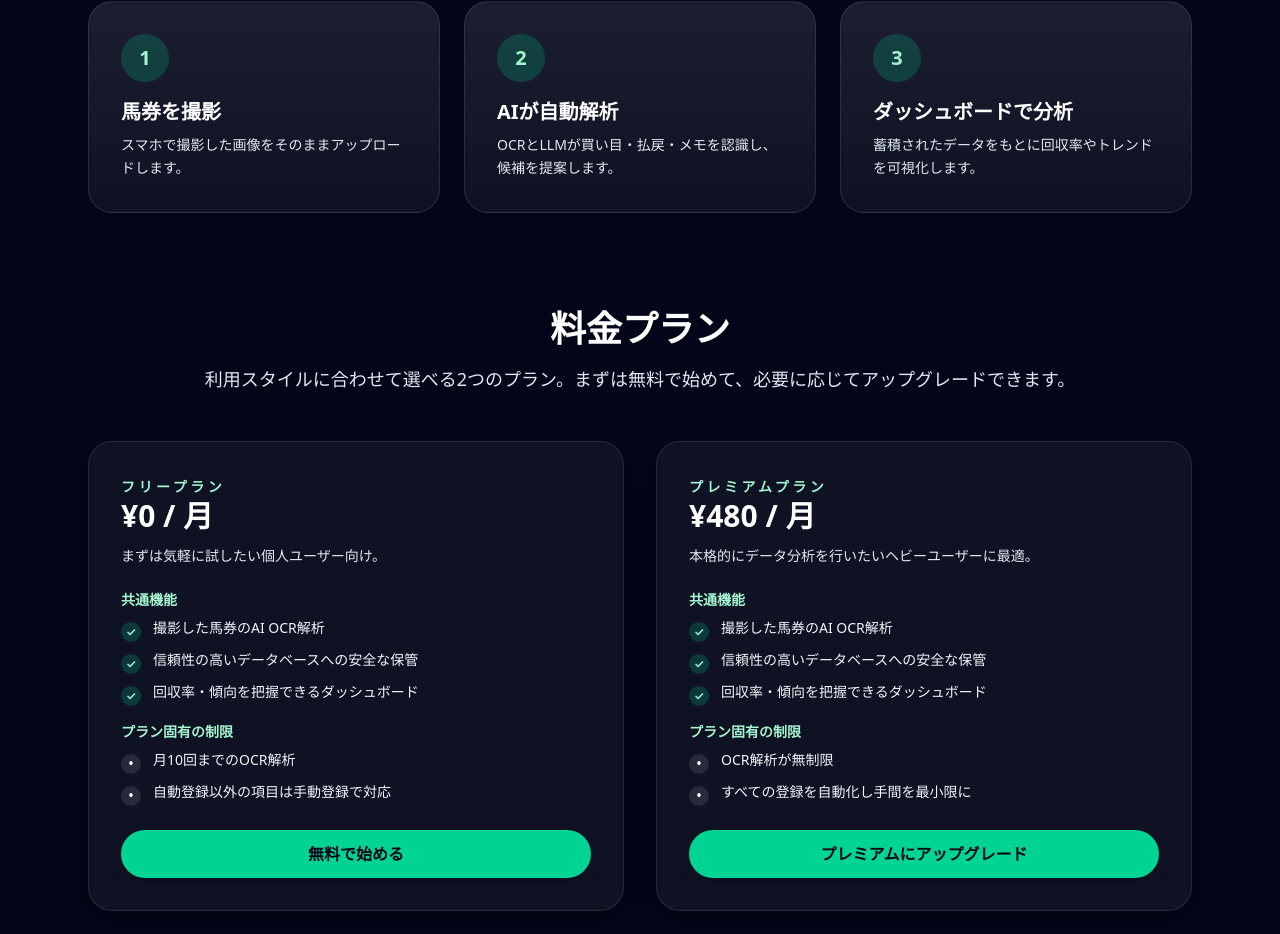
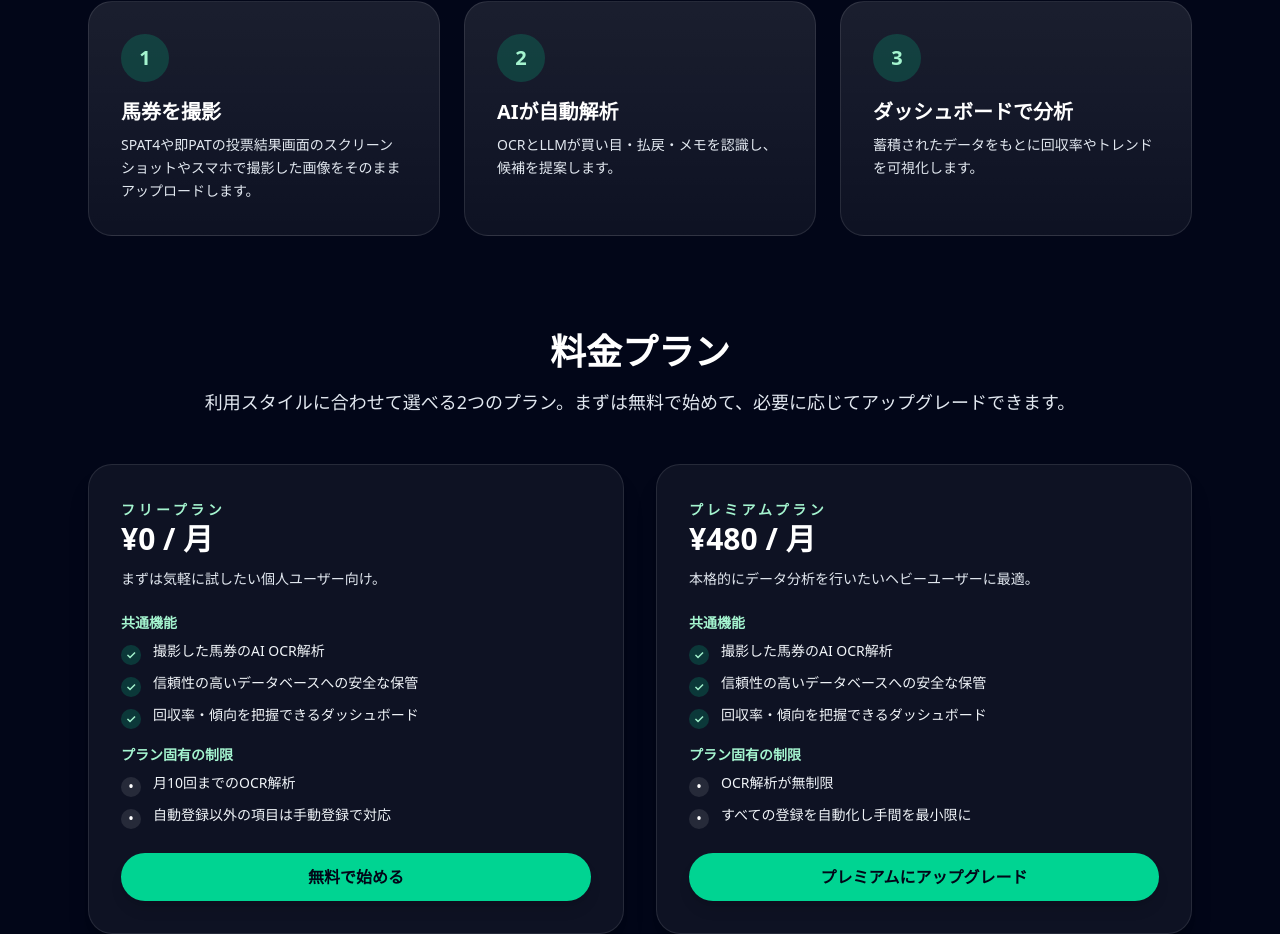
Before and after one commit to beniyasan/baken_manager, a Next.js app in the folder keiba-ocr-next/: page / in a window 1280 px wide. Shown: the part 1411-2345 px from the top of the page. Built offline with nearby package versions, Linux system fonts and the light colour scheme.

Commit message:
Update flow step description for ticket upload

```diff
--- a/keiba-ocr-next/src/app/page.tsx
+++ b/keiba-ocr-next/src/app/page.tsx
@@ -21,7 +21,8 @@ const features = [
 const flowSteps = [
   {
     title: "馬券を撮影",
-    description: "スマホで撮影した画像をそのままアップロードします。",
+    description:
+      "SPAT4や即PATの投票結果画面のスクリーンショットやスマホで撮影した画像をそのままアップロードします。",
   },
   {
     title: "AIが自動解析",
```
